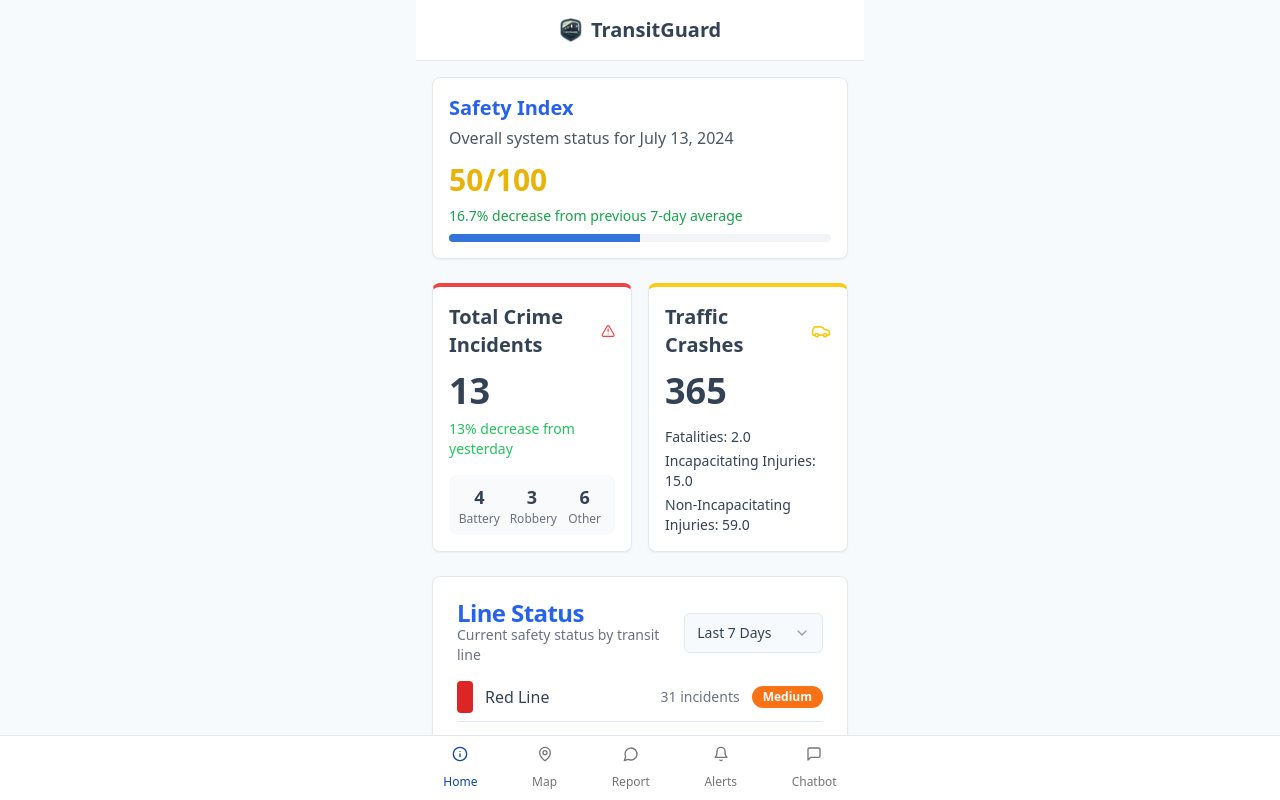
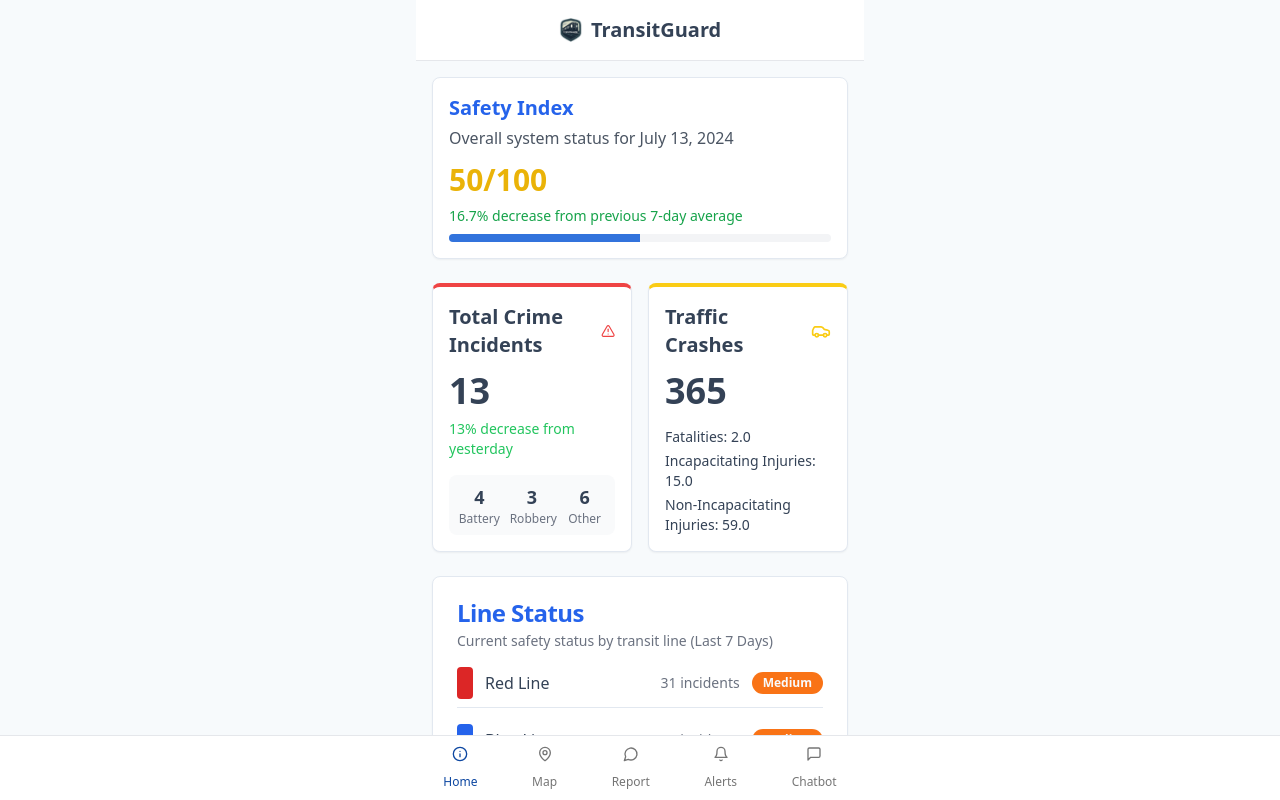
Before and after one commit to dplem/transitguard-app, a React (Vite) app: page / in a window 1280 px wide. Built offline with nearby package versions, Linux system fonts and the light colour scheme.

Commit message:
Remove Line Status dropdown
Remove the dropdown from the Line Status card and append "(Last 7 Days)" to the card's title description.

```diff
--- a/src/components/LineStatus.tsx
+++ b/src/components/LineStatus.tsx
@@ -2,13 +2,11 @@
 import React, { useEffect, useState } from 'react';
 import { Card, CardHeader, CardTitle, CardContent } from '@/components/ui/card';
 import { Badge } from '@/components/ui/badge';
-import { Select, SelectContent, SelectItem, SelectTrigger, SelectValue } from '@/components/ui/select';
 import { parseCSV } from '@/utils/csvParser';
 import { LineCountEntry } from '@/types/csv';
 
 const LineStatus = () => {
   const [lineData, setLineData] = useState<LineCountEntry[]>([]);
-  const [timeFrame, setTimeFrame] = useState('last-7-days');
 
   useEffect(() => {
     const fetchLineData = async () => {
@@ -49,20 +47,8 @@ const LineStatus = () => {
     return (
       <Card>
         <CardHeader className="pb-2">
-          <div className="flex items-center justify-between">
-            <div>
-              <CardTitle className="text-blue-600">Line Status</CardTitle>
-              <p className="text-sm text-gray-500">Current safety status by transit line</p>
-            </div>
-            <Select value={timeFrame} onValueChange={setTimeFrame}>
-              <SelectTrigger className="w-[140px]">
-                <SelectValue placeholder="Select time frame" />
-              </SelectTrigger>
-              <SelectContent>
-                <SelectItem value="last-7-days">Last 7 Days</SelectItem>
-              </SelectContent>
-            </Select>
-          </div>
+          <CardTitle className="text-blue-600">Line Status</CardTitle>
+          <p className="text-sm text-gray-500">Current safety status by transit line (Last 7 Days)</p>
         </CardHeader>
         <CardContent>
           <p className="text-gray-600">Loading line data...</p>
@@ -74,20 +60,8 @@ const LineStatus = () => {
   return (
     <Card>
       <CardHeader className="pb-2">
-        <div className="flex items-center justify-between">
-          <div>
-            <CardTitle className="text-blue-600">Line Status</CardTitle>
-            <p className="text-sm text-gray-500">Current safety status by transit line</p>
-          </div>
-          <Select value={timeFrame} onValueChange={setTimeFrame}>
-            <SelectTrigger className="w-[140px]">
-              <SelectValue placeholder="Select time frame" />
-            </SelectTrigger>
-            <SelectContent>
-              <SelectItem value="last-7-days">Last 7 Days</SelectItem>
-            </SelectContent>
-          </Select>
-        </div>
+        <CardTitle className="text-blue-600">Line Status</CardTitle>
+        <p className="text-sm text-gray-500">Current safety status by transit line (Last 7 Days)</p>
       </CardHeader>
       <CardContent>
         <div className="space-y-2">
```
